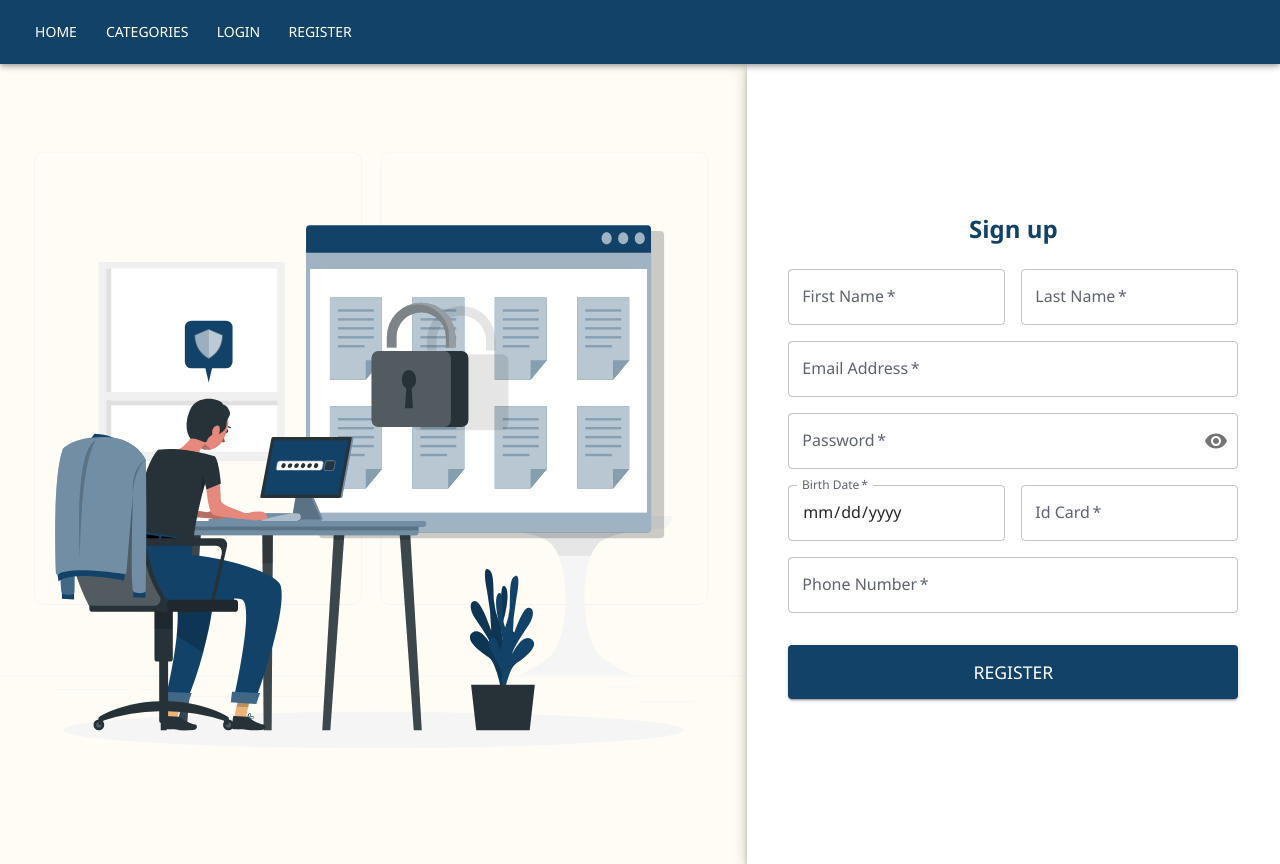
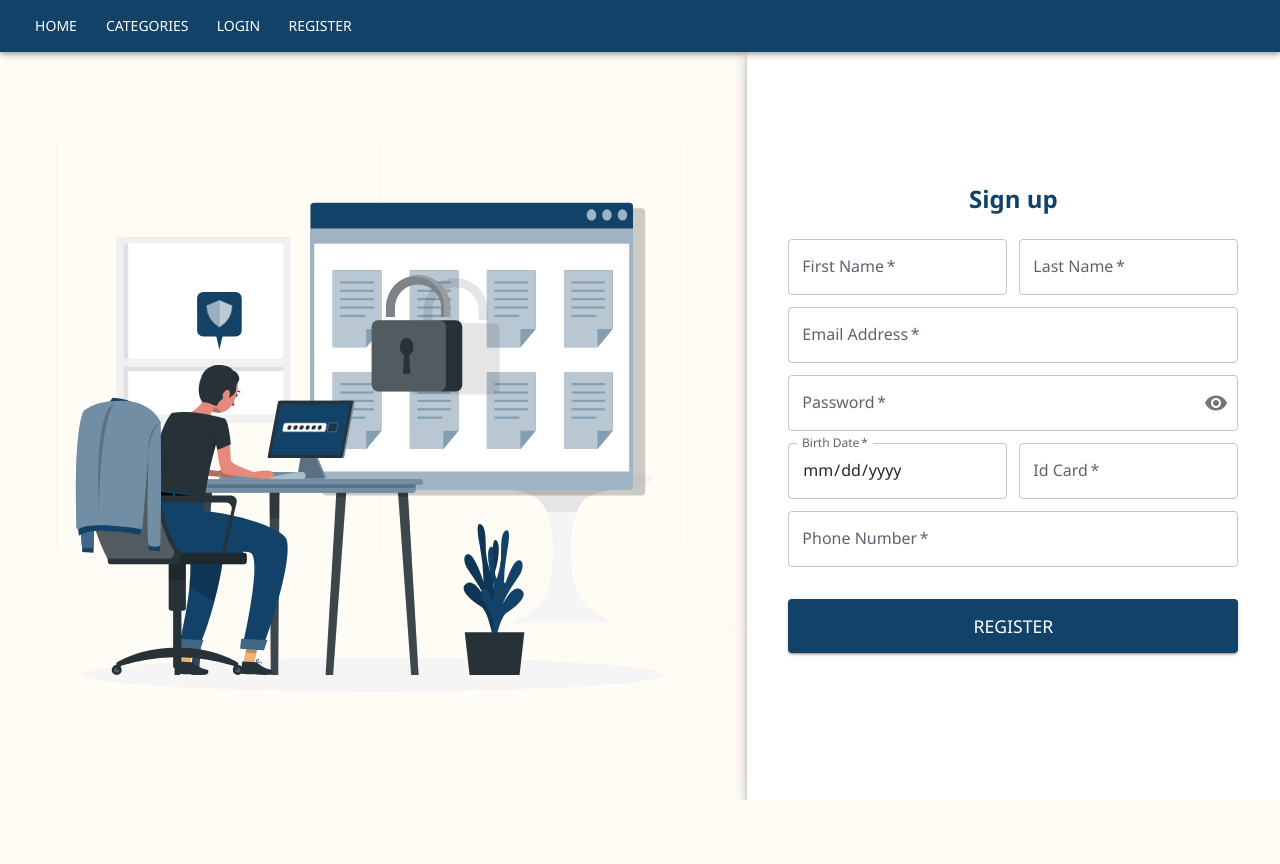
Before and after one commit to Nehoray200/dummyjsonShop, a React (Vite) app: page /Register in a window 1280 px wide. After the commit the page ends 800 px from the top, so only its background shows below. Built offline with nearby package versions, Linux system fonts and the light colour scheme; some icons are missing.

Commit message:
update V4.1 login page

```diff
--- a/src/App.jsx
+++ b/src/App.jsx
@@ -1,6 +1,6 @@
 import { createContext, useEffect, useState } from 'react'
 import { BrowserRouter, Routes, Route } from "react-router-dom";
-import { CssBaseline, ThemeProvider, createTheme } from '@mui/material';
+import { CssBaseline, ThemeProvider, createTheme,Box } from '@mui/material';
 import { ServerContext } from './Context/ServerContext';
 import { ColorModeContext } from './Context/ColorModeContext';
 import Navbar from './components/Navbar'
@@ -35,17 +35,27 @@ function App() {
         <ThemeProvider theme={theme}>
           <CssBaseline />
           <BrowserRouter>
+
+            {/* 1. עוטפים את הכל ב-Box ראשי */}
+            <Box sx={{ display: 'flex', flexDirection: 'column', height: '100vh' }}>
+
               <Navbar />
+
+              {/* 2. אזור התוכן שממלא את כל המקום הנותר */}
+              <Box sx={{ flexGrow: 1, overflow: 'auto' }}>
                 <ServerContext.Provider value={{ server }}>
                   <Routes>
                     <Route path="/" element={<Home />} />
                     <Route path="/Login" element={<Login />} />
                     <Route path="/Register" element={<Register />} />
-                <Route path='/Categories/' element={<AllCategories/>} />
-                <Route path='/Category/:id' element={<SingleCategory/>} />
-                <Route path='/Products/:id' element={<SingleProduct/>} />
+                    <Route path='/Categories/' element={<AllCategories />} />
+                    <Route path='/Category/:id' element={<SingleCategory />} />
+                    <Route path='/Products/:id' element={<SingleProduct />} />
                   </Routes>
                 </ServerContext.Provider>
+              </Box>
+
+            </Box>
 
           </BrowserRouter>
         </ThemeProvider>
--- a/src/Pages/Login.jsx
+++ b/src/Pages/Login.jsx
@@ -7,13 +7,13 @@ import ImageSide from '../components/ImageSide'
 import AuthForm from '../components/Form/AuthForm'
 import Login_Light from '../assets/Login_Light.svg';
 import Login_Dark from '../assets/Login_Dark.svg';
-import { loginFields } from '../utils/formFields'
+import { loginFields } from '../components/Form/formFields'
 
 const Login = () => {
 
 
   return (
-    <Grid container component="main" sx={{ height: '100vh' }}>
+    <Grid container component="main" sx={{ height: '100%' }}>
       <ImageSide lightImage={Login_Light} darkImage={Login_Dark} />
 
       <AuthForm
--- a/src/Pages/Register.jsx
+++ b/src/Pages/Register.jsx
@@ -7,11 +7,11 @@ import ImageSide from '../components/ImageSide'
 import AuthForm  from '../components/Form/AuthForm'
 import myBackgroundImageOne from '../assets/Register_Light.svg';
 import myBackgroundImageTwo from '../assets/Register_Dark.svg';
-import {registerFields} from '../utils/formFields'
+import {registerFields} from '../components/Form/formFields'
 
 const Register = () => {
   return (
-    <Grid container component="main" sx={{ height: '100vh' }}>
+    <Grid container component="main" sx={{ height: '100%' }}>
 
       <ImageSide lightImage={myBackgroundImageOne} darkImage={myBackgroundImageTwo}/>
 
--- a/src/components/Form/AuthForm.jsx
+++ b/src/components/Form/AuthForm.jsx
@@ -53,7 +53,6 @@ const AuthForm = ({ title, fields, buttonText, onSubmit }) => {
             elevation={6}
             square
             sx={{
-                height: '100vh',
                 display: 'flex',
                 flexDirection: 'column',
                 justifyContent: 'center',
@@ -70,7 +69,7 @@ const AuthForm = ({ title, fields, buttonText, onSubmit }) => {
                 </Typography>
 
                 <Box component="form" noValidate onSubmit={handleSubmit} sx={{ width: '100%' }}>
-                    <Grid container spacing={2}>
+                    <Grid container spacing={1.5}>
                         {fields.map((field, index) => {
                             const currentValue = values[field.name] || '';
                             const currentError = errors[field.name];
--- a/src/components/GlobalAlert.jsx
+++ b/src/components/GlobalAlert.jsx
@@ -1,5 +1,5 @@
 import React from 'react';
-import { Snackbar, Alert } from '@mui/material';
+import { Snackbar, Alert,AlertTitle } from '@mui/material';
 
 const GlobalAlert = ({ message, openSnackbar, setOpenSnackbar }) => {
 
@@ -18,11 +18,13 @@ const GlobalAlert = ({ message, openSnackbar, setOpenSnackbar }) => {
             anchorOrigin={{ vertical: 'bottom', horizontal: 'center' }}
         >
             <Alert
+
                 onClose={handleCloseSnackbar}
                 severity="error"
                 variant="filled"
                 sx={{ width: '100%' }}
             >
+                <AlertTitle>Error</AlertTitle>
                 {message}
             </Alert>
         </Snackbar>
--- a/src/components/Navbar.jsx
+++ b/src/components/Navbar.jsx
@@ -1,4 +1,4 @@
-import React, { useState,useContext } from 'react';
+import React, { useState, useContext } from 'react';
 import { AppBar, Box, Toolbar, Button, IconButton, Menu, MenuItem, useTheme } from '@mui/material';
 import { ColorModeContext } from '../Context/ColorModeContext';
 import Brightness4Icon from '@mui/icons-material/Brightness4';
@@ -17,11 +17,18 @@ const Navbar = () => {
     const handleClose = () => {
         setAnchorEl(null);
     };
+
     return (
-            <Box sx={{ position: 'sticky', top: 0, zIndex: 1100, flexGrow: 1 }}>
-                <AppBar position="static" color="primary" enableColorOnDark>
-                    <Toolbar sx={{ justifyContent: "flex-start", gap: "10px" }}>
-                        <Button component={Link} to="/" variant="text" color="inherit">Home</Button>
+        <Box sx={{ zIndex: 1100 }}>
+            <AppBar
+                position="static"
+                sx={{
+                    bgcolor: 'primary', // קביעת צבע הרקע
+                    color: 'text'        // חשוב: קביעת צבע הטקסט (אחרת הוא עלול להישאר לבן)
+                }}
+                enableColorOnDark
+            >
+                <Toolbar variant="dense" sx={{ justifyContent: "flex-start", gap: "10px" }}>                    <Button component={Link} to="/" variant="text" color="inherit">Home</Button>
                     <Button component={Link} to="/Categories" variant="text" color="inherit">Categories</Button>
                     <Button component={Link} to="/Login" variant="text" color="inherit">Login</Button>
                     <Button component={Link} to="/Register" variant="text" color="inherit">Register</Button>
@@ -38,7 +45,7 @@ const Navbar = () => {
                             onClick={handleMenu}
                             color="inherit"
                         >
-                                <AccountCircle sx={{ fontSize: 40 }} />
+                            <AccountCircle sx={{ fontSize: 30 }} />
                         </IconButton>
                         <Menu
                             id="menu-appbar"
```
Also changed, not shown: src/components/Form/formFields.js (renamed from src/utils/formFields.js). Lines whose indentation alone changed are shown as unchanged.
